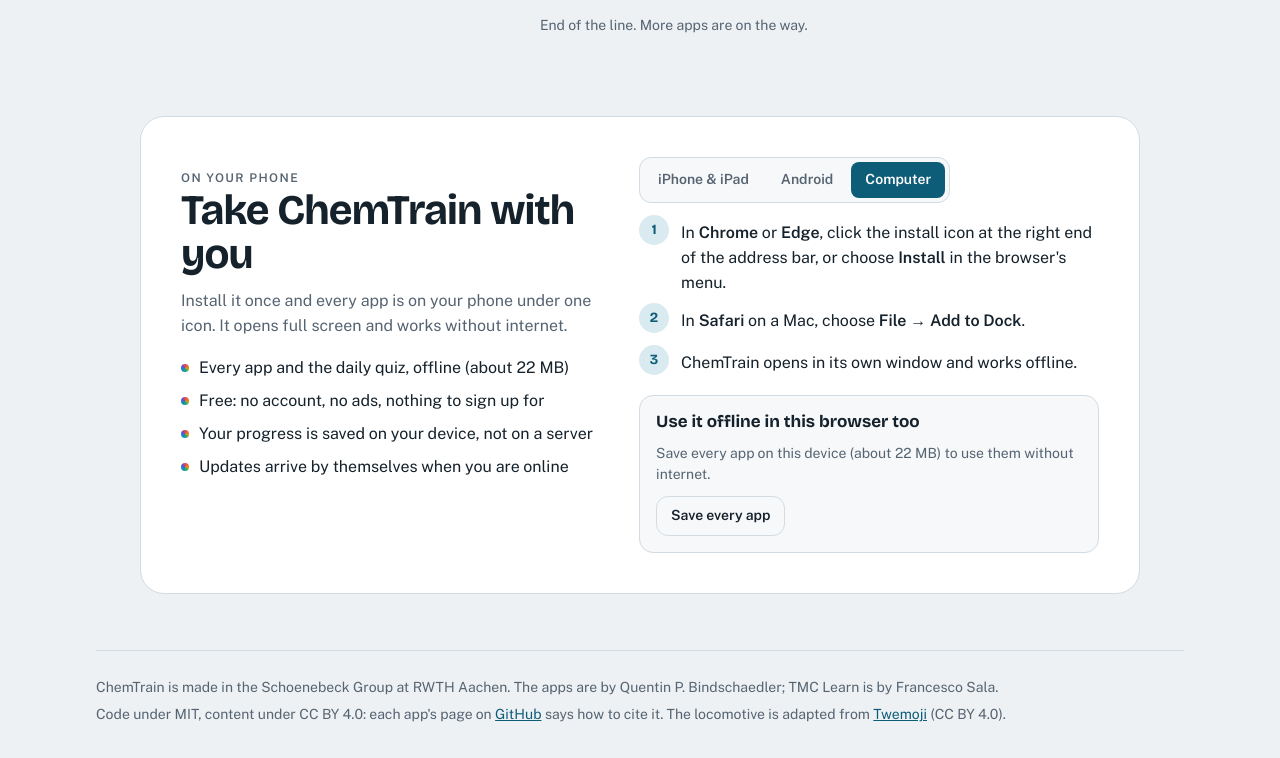
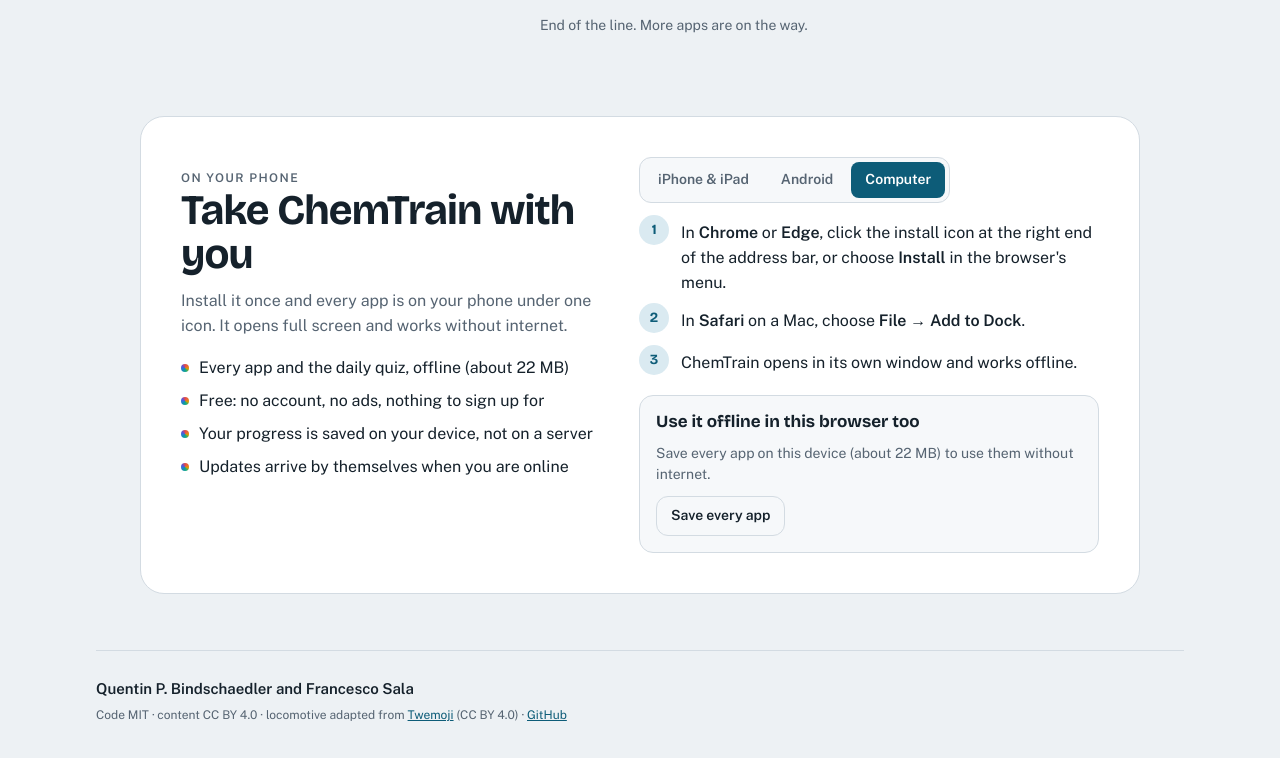
Before and after one commit to ChemTrain/chemtrain.github.io, a plain HTML site: page index.html in a window 1280 px wide. Shown: the part 2177-2935 px from the top of the page. Drawn offline with nearby package versions, Linux system fonts and the light colour scheme.

Commit message:
Credits: just Quentin P. Bindschaedler and Francesco Sala, at the bottom
The footer names the two authors and nothing else (the licence line with the
required Twemoji credit stays, in small print); the TMC Learn stop no longer
says who made it.

Co-Authored-By: Claude Opus 5.5 <noreply@anthropic.com>

```diff
--- a/index.html
+++ b/index.html
@@ -226,6 +226,8 @@ h2 { margin: 0; font: 700 clamp(28px, 4.6vw, 42px)/1.06 var(--f-display); letter
 /* ---------- footer ---------- */
 .foot { margin-top: 56px; padding: 26px 0 max(32px, env(safe-area-inset-bottom, 0px)); border-top: 1px solid var(--line); color: var(--muted); font-size: 14px; display: grid; gap: 6px; }
 .foot p { margin: 0; }
+.foot .credits { color: var(--ink); font-weight: 600; font-size: 15px; }
+.foot .fine { font-size: 12px; }
 
 /* ---------- loading screen ---------- */
 #ct-loading { position: fixed; inset: 0; z-index: 1000; display: grid; place-items: center; }
@@ -364,7 +366,7 @@ setTimeout(function () { var r = document.documentElement, l = document.getEleme
 <li class="station s-tmc" data-id="tmc">
   <span class="stop" aria-hidden="true"></span>
   <a class="st-card" href="/tmc-learn/tmc_learn.html">
-    <span class="st-body"><span class="st-kicker">Stop 6 · by Francesco Sala</span>
+    <span class="st-body"><span class="st-kicker">Stop 6</span>
       <span class="st-name">TMC Learn</span>
       <span class="st-about">Electron counting, oxidation states, dⁿ and shapes of transition-metal complexes.</span>
       <span class="st-prog" data-src="[[&quot;tmc1.levels&quot;, &quot;levels&quot;, 246]]"><span class="bar" aria-hidden="true"><i class="m"></i><i class="l"></i></span><span class="st-txt">246 cards</span></span></span>
@@ -461,8 +463,8 @@ setTimeout(function () { var r = document.documentElement, l = document.getEleme
   </section>
 
   <footer class="foot">
-    <p>ChemTrain is made in the Schoenebeck Group at RWTH Aachen. The apps are by Quentin P. Bindschaedler; TMC Learn is by Francesco Sala.</p>
-    <p>Code under MIT, content under CC BY 4.0: each app's page on <a href="https://github.com/ChemTrain" target="_blank" rel="noopener">GitHub</a> says how to cite it. The locomotive is adapted from <a href="https://github.com/jdecked/twemoji" target="_blank" rel="noopener">Twemoji</a> (CC BY 4.0).</p>
+    <p class="credits">Quentin P. Bindschaedler and Francesco Sala</p>
+    <p class="fine">Code MIT · content CC BY 4.0 · locomotive adapted from <a href="https://github.com/jdecked/twemoji" target="_blank" rel="noopener">Twemoji</a> (CC BY 4.0) · <a href="https://github.com/ChemTrain" target="_blank" rel="noopener">GitHub</a></p>
   </footer>
 </div>
 
--- a/sw.js
+++ b/sw.js
@@ -1,4 +1,4 @@
-/* ChemTrain service worker (built by chemtrain-src/home/build.py; version 81c1c9b5b9c1).
+/* ChemTrain service worker (built by chemtrain-src/home/build.py; version b766b9e8e23a).
 
    It keeps the home page and every app on the device, so the installed web app works without internet.
    - Pages (the home page and the apps): the network first, so an update shows as soon as the device is online; the
@@ -7,7 +7,7 @@
    - The fonts: the saved copy first.
    - "save-all" (sent by the home page): download every app now, telling the page how far it got.
    Everything else on chemtrain.github.io is left to the browser. */
-const VERSION = '81c1c9b5b9c1';
+const VERSION = 'b766b9e8e23a';
 const SHELL = 'ct-shell-' + VERSION;  // the manifest and icons of this version
 const PAGES = 'ct-pages';             // the home page and the apps, kept across versions
 const FONTS = 'ct-fonts';
```
Also changed, not shown: 1 other file.
